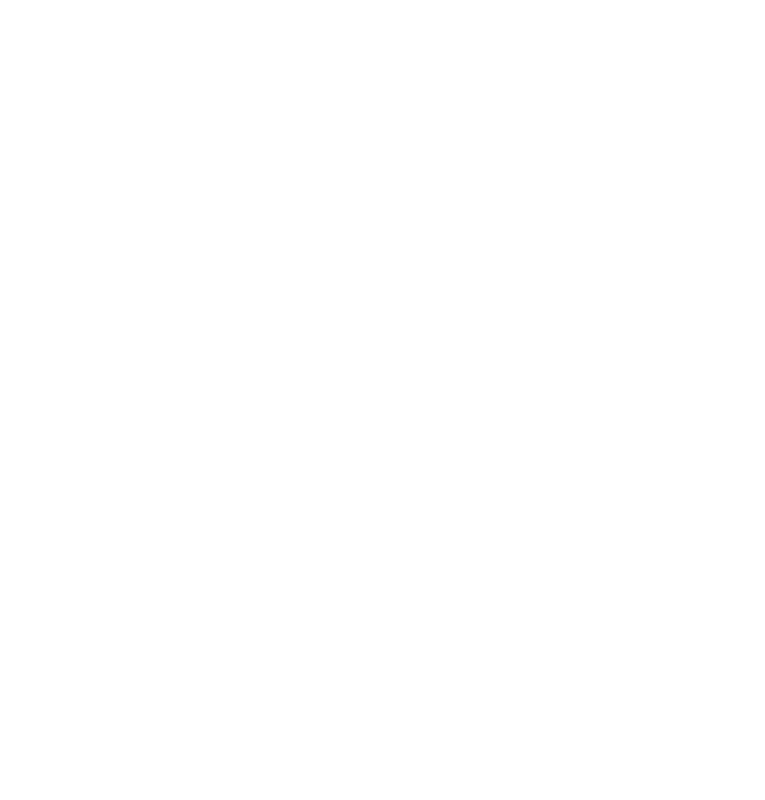
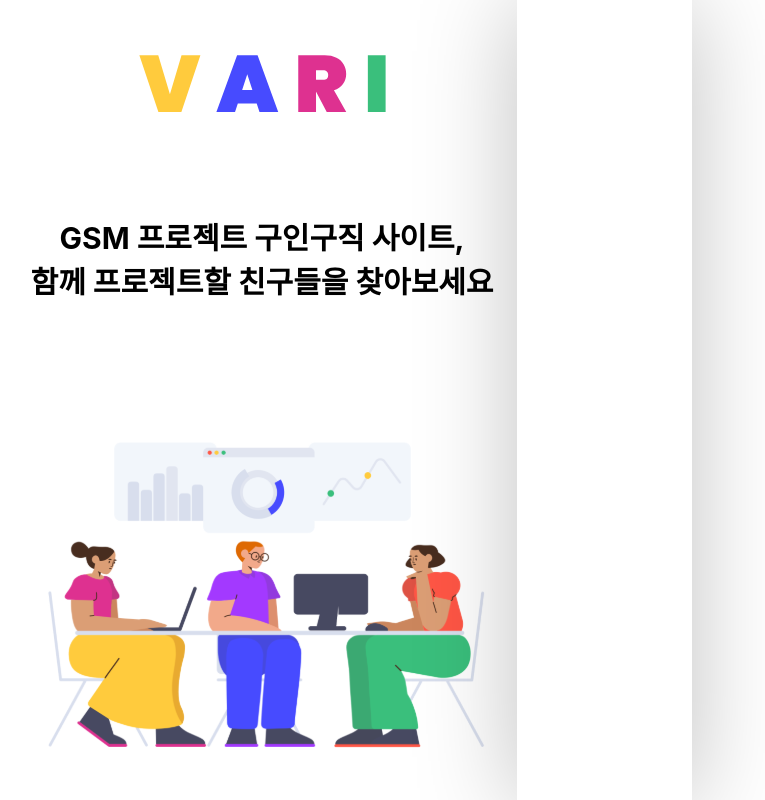
Before and after one commit to GSM-Festival/VARI-Frontend, a React (Create React App) app: page / in a window 1280 px wide. Shown: the whole page, without its empty margins (218-983 px from the left). Built offline with nearby package versions, Linux system fonts and the light colour scheme.

Commit message:
Add router

```diff
--- a/src/App.js
+++ b/src/App.js
@@ -1,8 +1,12 @@
+import { PageTemplate } from "./Pages";
+import Router from "./Router";
+import GlobalFonts from "./Font/font.js";
+
 function App() {
   return (
-    <>
-      <div />
-    </>
+    <PageTemplate>
+      <Router />
+    </PageTemplate>
   );
 }
 
--- /dev/null
+++ b/src/Router.js
@@ -0,0 +1,14 @@
+import { BrowserRouter, Routes, Route } from "react-router-dom";
+import { LoginPage } from "./Pages";
+
+const Router = () => {
+  return (
+    <BrowserRouter>
+      <Routes>
+        <Route path="/signin" element={<LoginPage />} />
+      </Routes>
+    </BrowserRouter>
+  );
+};
+
+export default Router;
```
